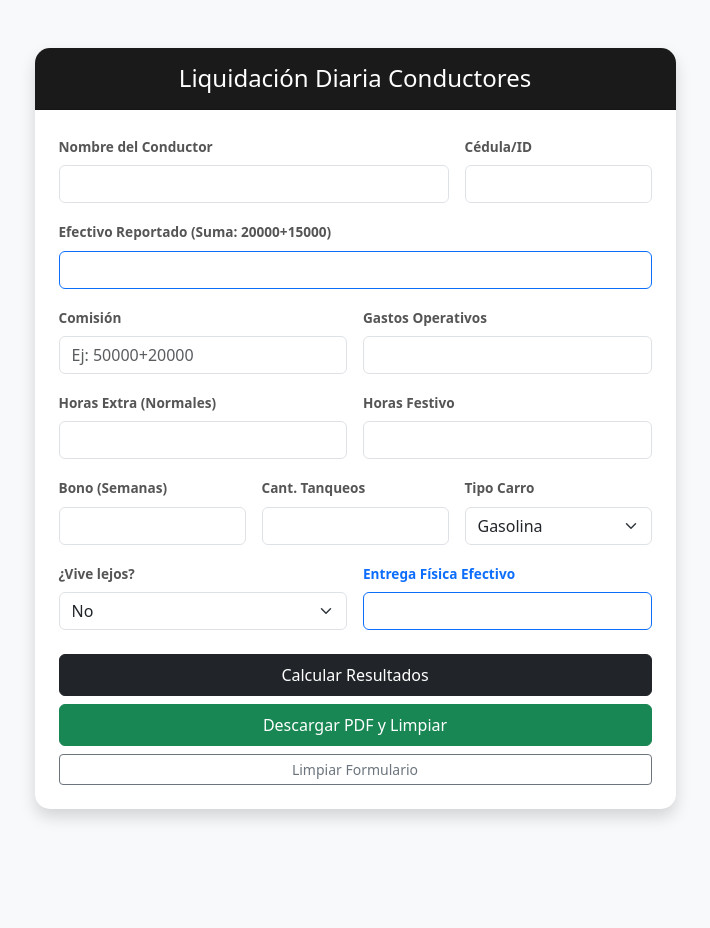
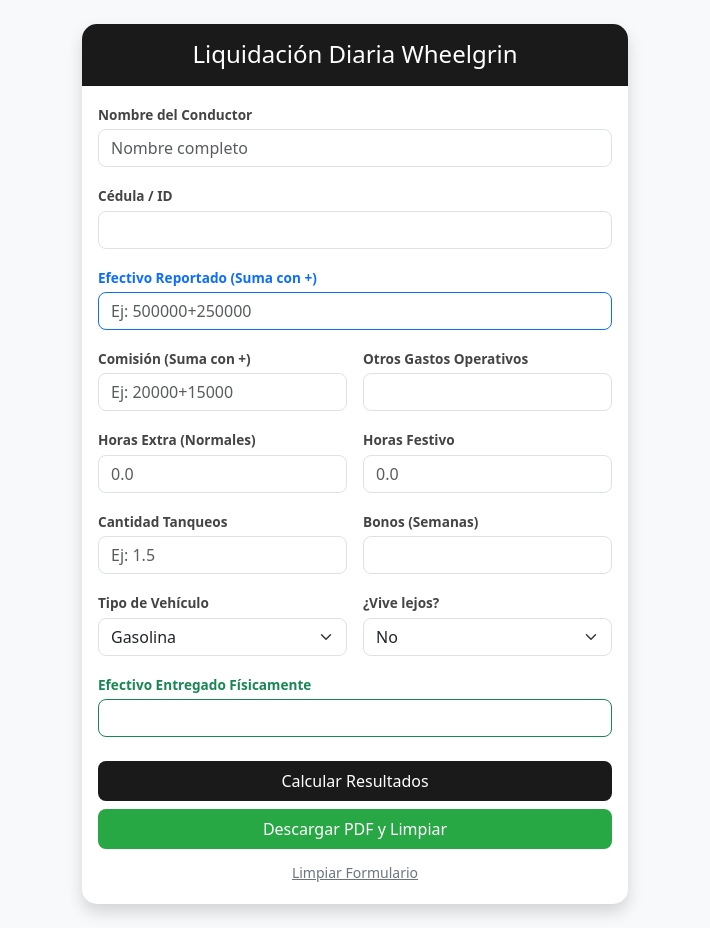
Before and after one commit to Andres4711/colillas-conductores, a Flask app: page / in a window 1280 px wide. Shown: the whole page, without its empty margins (285-995 px from the left). Before the commit the page ends 820 px from the top, so only its background shows below. Run offline with Flask 3, Linux system fonts and the light colour scheme.

Commit message:
Update index.html

```diff
--- a/colilla_pago/templates/index.html
+++ b/colilla_pago/templates/index.html
@@ -2,112 +2,133 @@
 <html lang="es">
 <head>
     <meta charset="UTF-8">
-    <meta name="viewport" content="width=device-width, initial-scale=1.0">
+    <meta name="viewport" content="width=device-width, initial-scale=1.0, maximum-scale=1.0, user-scalable=no">
     <title>Colilla Wheelgrin</title>
     <link href="https://cdn.jsdelivr.net/npm/bootstrap@5.3.2/dist/css/bootstrap.min.css" rel="stylesheet">
     <style>
-        .card { border-radius: 15px; overflow: hidden; }
+        /* Optimización para Safari y dispositivos móviles */
+        body {
+            background-color: #f8f9fa;
+            -webkit-font-smoothing: antialiased;
+        }
+        .card { border-radius: 15px; overflow: hidden; border: none; }
         .bg-dark { background-color: #1a1a1a !important; }
-        .form-label { font-size: 0.85rem; font-weight: 600; color: #555; }
+
+        /* Evita estilos nativos de iOS que deforman los botones */
+        input, button, select {
+            -webkit-appearance: none;
+            border-radius: 8px !important;
+        }
+
+        .form-label {
+            font-size: 0.85rem;
+            font-weight: 600;
+            color: #444;
+            margin-bottom: 4px;
+        }
+
+        .btn-success { background-color: #28a745; border: none; }
+        .btn-dark { background-color: #1a1a1a; border: none; }
+
+        /* Ajuste para que el teclado no tape el formulario en iPhone */
+        @media (max-width: 768px) {
+            .container { padding-top: 20px; }
+            .card-body { padding: 20px; }
+        }
     </style>
 </head>
-<body class="bg-light">
+<body>
 
-    <div class="container py-5">
+    <div class="container py-4">
         <div class="row justify-content-center">
-            <div class="col-md-7">
-                <div class="card shadow border-0">
+            <div class="col-md-8 col-lg-6">
+                <div class="card shadow">
                     <div class="card-header bg-dark text-white text-center py-3">
-                        <h4 class="mb-0">Liquidación Diaria Conductores</h4>
+                        <h4 class="mb-0">Liquidación Diaria Wheelgrin</h4>
                     </div>
-                    <div class="card-body p-4">
+                    <div class="card-body">
                         <form id="pagoForm" method="POST" autocomplete="off">
                             <div class="row g-3">
-                                <div class="col-md-8">
+                                <div class="col-12">
                                     <label class="form-label">Nombre del Conductor</label>
-                                    <input type="text" name="nombre" class="form-control" value="{{ form.get('nombre','') }}" required>
+                                    <input type="text" name="nombre" class="form-control" placeholder="Nombre completo" required>
                                 </div>
-                                <div class="col-md-4">
-                                    <label class="form-label">Cédula/ID</label>
-                                    <input type="number" name="id" class="form-control" value="{{ form.get('id','') }}" required>
+                                <div class="col-12">
+                                    <label class="form-label">Cédula / ID</label>
+                                    <input type="number" name="id" class="form-control" inputmode="numeric" required>
                                 </div>
 
-                                <div class="col-md-12">
-                                    <label class="form-label">Efectivo Reportado (Suma: 20000+15000)</label>
-                                    <input type="text" name="efectivo" class="form-control border-primary" value="{{ form.get('efectivo','') }}">
+                                <div class="col-12">
+                                    <label class="form-label text-primary">Efectivo Reportado (Suma con +)</label>
+                                    <input type="text" name="efectivo" class="form-control border-primary" placeholder="Ej: 500000+250000">
                                 </div>
 
                                 <div class="col-md-6">
-                                    <label class="form-label">Comisión</label>
-                                    <input type="text" name="comision" class="form-control" placeholder="Ej: 50000+20000" value="{{ form.get('comision','') }}">
+                                    <label class="form-label">Comisión (Suma con +)</label>
+                                    <input type="text" name="comision" class="form-control" placeholder="Ej: 20000+15000">
                                 </div>
+
                                 <div class="col-md-6">
-                                    <label class="form-label">Gastos Operativos</label>
-                                    <input type="number" name="operativos" class="form-control" value="{{ form.get('operativos','') }}">
+                                    <label class="form-label">Otros Gastos Operativos</label>
+                                    <input type="number" name="operativos" class="form-control" inputmode="numeric">
                                 </div>
 
                                 <div class="col-md-6">
                                     <label class="form-label">Horas Extra (Normales)</label>
-                                    <input type="number" name="horas_extra" class="form-control" value="{{ form.get('horas_extra','') }}">
+                                    <input type="number" name="horas_extra" step="any" class="form-control" inputmode="decimal" placeholder="0.0">
                                 </div>
                                 <div class="col-md-6">
                                     <label class="form-label">Horas Festivo</label>
-                                    <input type="number" name="horas_festivo" class="form-control" value="{{ form.get('horas_festivo','') }}">
+                                    <input type="number" name="horas_festivo" step="any" class="form-control" inputmode="decimal" placeholder="0.0">
                                 </div>
 
-                                <div class="col-md-4">
-                                    <label class="form-label">Bono (Semanas)</label>
-                                    <input type="number" name="bono" class="form-control" value="{{ form.get('bono','') }}">
+                                <div class="col-md-6">
+                                    <label class="form-label">Cantidad Tanqueos</label>
+                                    <input type="number" name="tanqueos" step="any" class="form-control" inputmode="decimal" placeholder="Ej: 1.5">
                                 </div>
-                                <div class="col-md-4">
-                                    <label class="form-label">Cant. Tanqueos</label>
-                                    <input type="number" name="tanqueos" class="form-control" value="{{ form.get('tanqueos','') }}">
+
+                                <div class="col-md-6">
+                                    <label class="form-label">Bonos (Semanas)</label>
+                                    <input type="number" name="bono" class="form-control" min="0" max="4">
                                 </div>
-                                <div class="col-md-4">
-                                    <label class="form-label">Tipo Carro</label>
+
+                                <div class="col-md-6">
+                                    <label class="form-label">Tipo de Vehículo</label>
                                     <select name="tipo_carro" class="form-select">
-                                        <option value="gasolina" {% if form.get('tipo_carro') == 'gasolina' %}selected{% endif %}>Gasolina</option>
-                                        <option value="electrico" {% if form.get('tipo_carro') == 'electrico' %}selected{% endif %}>Eléctrico</option>
+                                        <option value="gasolina">Gasolina</option>
+                                        <option value="electrico">Eléctrico</option>
+                                    </select>
+                                </div>
+                                <div class="col-md-6">
+                                    <label class="form-label">¿Vive lejos?</label>
+                                    <select name="vive_lejos" class="form-select">
+                                        <option value="no">No</option>
+                                        <option value="si">Sí (Tanqueo $70k)</option>
                                     </select>
                                 </div>
 
-                                <div class="col-md-6">
-                                    <label class="form-label">¿Vive lejos?</label>
-                                    <select name="vive_lejos" class="form-select">
-                                        <option value="no" {% if form.get('vive_lejos') == 'no' %}selected{% endif %}>No</option>
-                                        <option value="si" {% if form.get('vive_lejos') == 'si' %}selected{% endif %}>Sí</option>
-                                    </select>
-                                </div>
-                                <div class="col-md-6">
-                                    <label class="form-label fw-bold text-primary">Entrega Física Efectivo</label>
-                                    <input type="number" name="entrega" class="form-control border-primary" value="{{ form.get('entrega','') }}">
+                                <div class="col-12">
+                                    <label class="form-label fw-bold text-success">Efectivo Entregado Físicamente</label>
+                                    <input type="number" name="entrega" class="form-control border-success" inputmode="numeric">
                                 </div>
                             </div>
 
                             <div class="mt-4 d-grid gap-2">
                                 <button type="submit" class="btn btn-dark py-2">Calcular Resultados</button>
                                 <button type="button" onclick="descargarPDF()" class="btn btn-success py-2">Descargar PDF y Limpiar</button>
-                                <a href="/" class="btn btn-outline-secondary btn-sm">Limpiar Formulario</a>
+                                <a href="/" class="btn btn-link text-secondary btn-sm">Limpiar Formulario</a>
                             </div>
                         </form>
 
                         {% if resultado %}
-                        <div id="seccionResultado" class="mt-4 alert {% if resultado.resultado >= 0 %}alert-primary{% else %}alert-warning{% endif %} border-0 shadow-sm">
-                            <h5 class="alert-heading text-center">
+                        <div id="seccionResultado" class="mt-4 alert {% if resultado.resultado >= 0 %}alert-primary{% else %}alert-warning{% endif %} shadow-sm border-0">
+                            <h5 class="alert-heading text-center mb-0">
                                 {% if resultado.resultado > 0 %}
                                     Debe entregar: <strong>${{ "{:,.0f}".format(resultado.resultado) }}</strong>
                                 {% else %}
-                                    Empresa le debe: <strong>${{ "{:,.0f}".format(resultado.resultado | abs) }}</strong>
+                                    Empresa debe pagar: <strong>${{ "{:,.0f}".format(resultado.resultado | abs) }}</strong>
                                 {% endif %}
                             </h5>
-                            <hr>
-                            <div class="d-flex justify-content-between">
-                                <span>Balance final:</span>
-                                <span class="fw-bold {% if resultado.saldo_final >= 0 %}text-success{% else %}text-danger{% endif %}">
-                                    {{ "Sobrante" if resultado.saldo_final >= 0 else "Faltante" }}:
-                                    ${{ "{:,.0f}".format(resultado.saldo_final | abs) }}
-                                </span>
-                            </div>
                         </div>
                         {% endif %}
                     </div>
@@ -137,29 +158,29 @@
         .then(blob => {
             const url = window.URL.createObjectURL(blob);
             const a = document.createElement("a");
+            a.style.display = 'none';
             a.href = url;
-            const nombreArchivo = (formData.get("nombre") || "SinNombre").replace(/\s+/g, '_');
-            a.download = `Colilla_${nombreArchivo}.pdf`;
+
+            // Nombre del archivo para Safari/Chrome
+            const nombreConductor = (formData.get("nombre") || "SinNombre").replace(/\s+/g, '_');
+            a.download = `Colilla_${nombreConductor}.pdf`;
 
             document.body.appendChild(a);
             a.click();
-            window.URL.revokeObjectURL(url);
-            a.remove();
 
-            // LIMPIEZA TOTAL CON RETRASO
+            // Delay para asegurar que Safari procese la descarga antes de limpiar
             setTimeout(() => {
+                window.URL.revokeObjectURL(url);
+                a.remove();
                 form.reset();
-                const resArea = document.getElementById("seccionResultado");
-                if(resArea) resArea.style.display = 'none';
-                document.body.style.cursor = 'default';
-                window.location.href = "/"; // Recarga para limpiar estado de Flask
-            }, 800);
+                window.location.href = "/";
+            }, 1000);
         })
         .catch(err => {
             document.body.style.cursor = 'default';
-            alert("Hubo un error: " + err.message);
+            alert("Error: " + err.message);
         });
     }
     </script>
 </body>
-                                        </html>
+</html>
```
